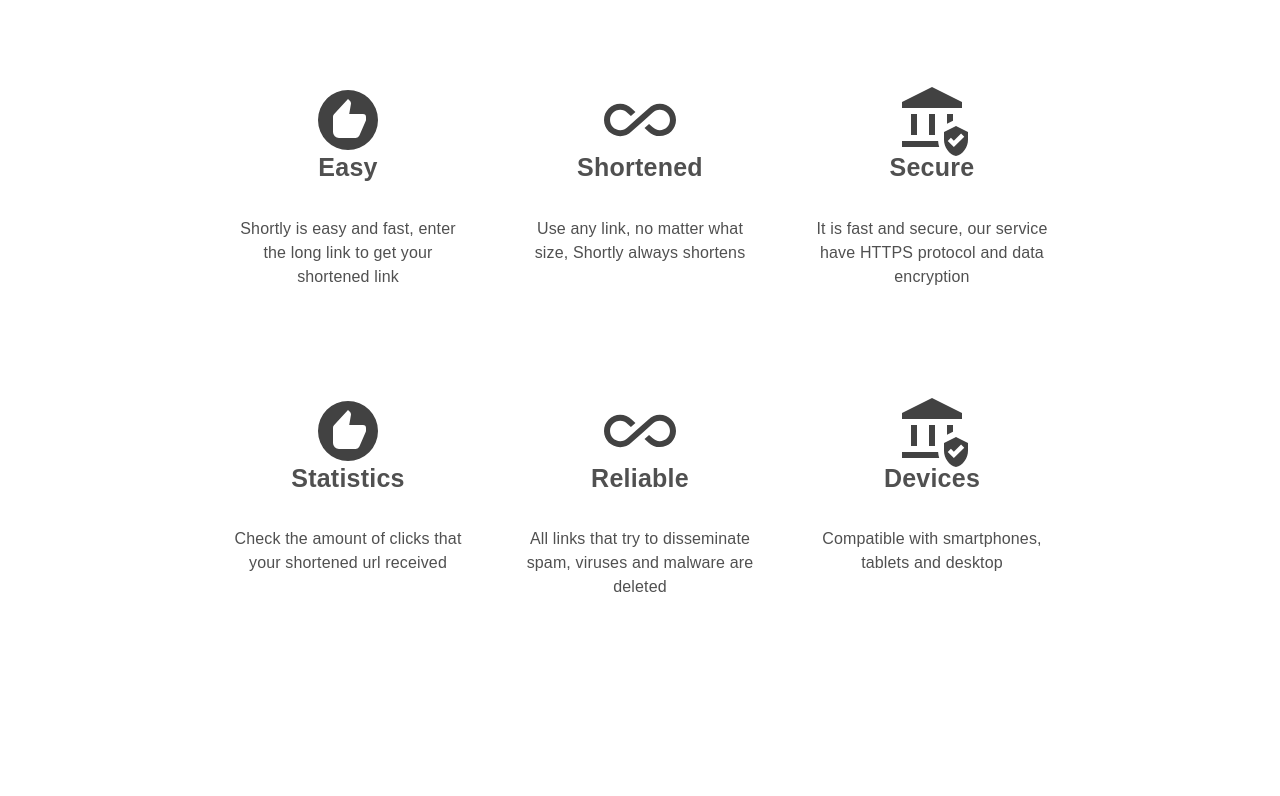
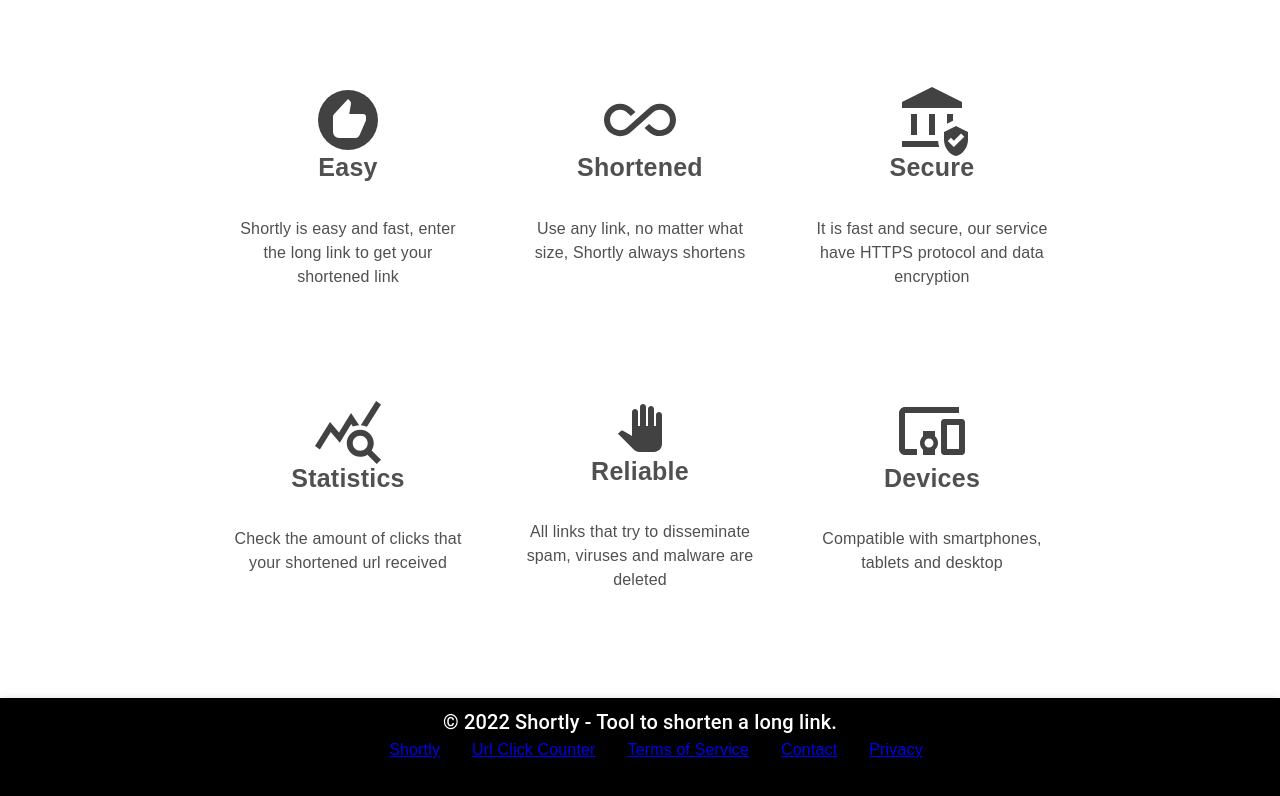
Before and after one commit to jsar3004/Shortly, a React (Create React App) app in the folder client/: page / in a window 1280 px wide. Shown: the part 920-1716 px from the top of the page. Before the commit the page ends 1625 px from the top, so only its background shows below. Built offline with nearby package versions, Linux system fonts and the light colour scheme.

Commit message:
Some new changes

```diff
--- a/client/src/App.js
+++ b/client/src/App.js
@@ -1,11 +1,17 @@
 import './App.css';
 import NavBar from './Components/Navbar';
 import SimpleContainer from './Components/Home'
+import Bottombar from './Components/Bottombar';
+import Shortened from './Components/Shortened';
+import Error from './Components/Error';
 function App() {
   return (
     <>
      <NavBar/>
      <SimpleContainer/>
+     {/* <Shortened/> */}
+     {/* <Error/> */}
+     <Bottombar/>
     </>
   );
 }
--- a/client/src/Components/Bottombar.css
+++ b/client/src/Components/Bottombar.css
@@ -0,0 +1,25 @@
+.List{
+    display: block;
+    list-style-type: none;
+    padding: 0;
+    overflow: hidden;
+
+  }
+.link {
+    display: block;
+    color: blue;
+    text-align: center;
+    padding: 16px;
+    text-decoration: none;
+    font-size:larger;
+
+  }
+.links {
+    float: left;
+    padding-left: 2em;
+
+  }
+  .table {
+	display: table;   /* Allow the centering to work */
+	margin: 0 auto;
+}
--- a/client/src/Components/Bottombar.js
+++ b/client/src/Components/Bottombar.js
@@ -1,45 +1,49 @@
 import * as React from 'react';
+import "./Bottombar.css";
+import { styled } from '@mui/material/styles';
+import AppBar from '@mui/material/AppBar';
+import Box from '@mui/material/Box';
+import Toolbar from '@mui/material/Toolbar';
+import Typography from '@mui/material/Typography';
+import Container from '@mui/material/Container';
+const StyledToolbar = styled(Toolbar)(({ theme }) => ({
+    alignItems: 'flex-start',
+    paddingTop: theme.spacing(1),
+    paddingBottom: theme.spacing(2),
+    backgroundColor:'black',
+    // Override media queries injected by theme.mixins.toolbar
+    '@media all': {
+      minHeight: 128,
+    },
+  }));
 export default function Bottombar(){
     return(
         <>
-    <footer class="site-footer">
-      <div class="container">
-        <div class="row">
-          <div class="col-sm-12 col-md-6">
-            <h6>About</h6>
-            <p class="text-justify">Scanfcode.com <i>CODE WANTS TO BE SIMPLE </i> is an initiative  to help the upcoming programmers with the code. Scanfcode focuses on providing the most efficient code or snippets as the code wants to be simple. We will help programmers build up concepts in different programming languages that include C, C++, Java, HTML, CSS, Bootstrap, JavaScript, PHP, Android, SQL and Algorithm.</p>
+           <Box sx={{ flexGrow: 1 }}>
+      <AppBar position="static">
+        <StyledToolbar>
+        <Container maxWidth="md">
+          <Typography
+            variant="h6"
+            noWrap
+            component="div"
+            sx={{ flexGrow: 1 ,textAlign:'center' }}
+          >
+           © 2022 Shortly - Tool to shorten a long link.
+           </Typography>
+           <div className='table'>
+           <ul className='List'>
+  <li className='links'><a className='Link' href="#home">Shortly</a></li>
+  <li className='links'><a className='Link' href="#news">Url Click Counter</a></li>
+  <li className='links'><a className='Link' href="#news"> Terms of Service</a></li>
+  <li className='links'><a className='Link' href="#contact">Contact</a></li>
+  <li className='links'><a className='Link' href="#about">Privacy</a></li>
+          </ul>
           </div>
-          <div class="col-xs-6 col-md-3 ">
-            <h6>Quick Links</h6>
-            <ul class="footer-links">
-              <li><a href="http://scanfcode.com/about/">About Us</a></li>
-              <li><a href="http://scanfcode.com/contact/">Contact Us</a></li>
-              <li><a href="http://scanfcode.com/contribute-at-scanfcode/">Contribute</a></li>
-              <li><a href="http://scanfcode.com/privacy-policy/">Privacy Policy</a></li>
-              <li><a href="http://scanfcode.com/sitemap/">Sitemap</a></li>
-            </ul>
-          </div>
-        </div>
-      </div>
-      <div class="container">
-        <div class="row">
-          <div class="col-md-8 col-sm-6 col-xs-12">
-            <p class="copyright-text">Copyright &copy; 2017 All Rights Reserved by
-         <a href="#">Scanfcode</a>.
-            </p>
-          </div>
-
-          <div class="col-md-4 col-sm-6 col-xs-12">
-            <ul class="social-icons">
-              <li><a class="facebook" href="#"><i class="fa fa-facebook"></i></a></li>
-              <li><a class="twitter" href="#"><i class="fa fa-twitter"></i></a></li>
-              <li><a class="dribbble" href="#"><i class="fa fa-dribbble"></i></a></li>
-              <li><a class="linkedin" href="#"><i class="fa fa-linkedin"></i></a></li>
-            </ul>
-          </div>
-        </div>
-      </div>
-</footer>
+           </Container>
+</StyledToolbar>
+      </AppBar>
+    </Box>
         </>
     )
 }
--- /dev/null
+++ b/client/src/Components/Error.js
@@ -0,0 +1,50 @@
+import * as React from 'react';
+import CssBaseline from '@mui/material/CssBaseline';
+import Box from '@mui/material/Box';
+import Container from '@mui/material/Container';
+import Typography from '@mui/material/Typography';
+import { Button } from '@mui/material';
+import { Paper } from '@mui/material';
+import { InputBase } from '@mui/material';
+import { Divider } from '@mui/material';
+
+import "./error.css";
+export default function Error() {
+  return (
+    <React.Fragment>
+      <CssBaseline />
+      <Container maxWidth="md">
+        <Box sx={{ bgcolor: '#fff' ,height: 'auto',margin:"30px auto 20px auto"  }}>
+          <Typography
+          component="div"
+          sx={{flexGrow: 1,fontSize:'36px',fontWeight:'bold',fontFamily:'asap,arial',color:'#505050',margin:"10px auto 30px auto",paddingTop:"20px"}}
+          >
+          An error occurred to generate the URL
+          </Typography>
+          <Typography
+          component="div"
+          sx={{flexGrow: 1,fontSize:'16px',fontFamily:'"source sans pro",arial',color:'#505050',margin:"20px auto 20px auto"}}
+          >
+         The URL is not valid, make sure the URL you tried to shorten is correct.
+          </Typography>
+          <Typography
+          component="div"
+          sx={{flexGrow: 1,fontSize:'18px',fontFamily:'"source sans pro",arial',color:'#505050',margin:"0px auto 0px auto"}}
+          >
+         Possible errors:
+          </Typography>
+      </Box>
+      <ul>
+  <li className='errorlist'>Check if the domain is correct</li>
+  <li className='errorlist'>Check if the site is online</li>
+  <li className='errorlist'>Check the length of the url is not too small</li>
+  <li className='errorlist'>Check the address bars and punctuation</li>
+  <li className='errorlist'>The URL may have been blocked</li>
+  <li className='errorlist'>The url may have been reported</li>
+  <li className='errorlist'>Make sure the url does not contain spam</li>
+</ul>
+<Button variant="contained" sx={{mt:3,mb:5.8,p:3}}>Go back and try again</Button>
+      </Container>
+    </React.Fragment>
+  );
+}
--- a/client/src/Components/Grid.js
+++ b/client/src/Components/Grid.js
@@ -4,6 +4,9 @@
 import Box from '@mui/material/Box';
 import Paper from '@mui/material/Paper';
 import Grid from '@mui/material/Grid';
+import DevicesOtherIcon from '@mui/icons-material/DevicesOther';
+import QueryStatsIcon from '@mui/icons-material/QueryStats';
+import PanToolIcon from '@mui/icons-material/PanTool';
 import RecommendIcon from '@mui/icons-material/Recommend';
 import AllInclusiveIcon from '@mui/icons-material/AllInclusive';
 import AssuredWorkloadIcon from '@mui/icons-material/AssuredWorkload';
@@ -85,7 +88,7 @@
     <React.Fragment>
       <Grid item xs={4}>
         <Item>
-        <RecommendIcon className="svg_icons" />
+        <QueryStatsIcon className="svg_icons" />
         <Typography
           component="div"
           sx={{flexGrow: 1,fontSize:'25px',fontWeight:'bold',fontFamily:'asap,arial',color:'#505050',margin:"10px auto 30px auto"}}
@@ -102,7 +105,7 @@
       </Grid>
       <Grid item xs={4}>
         <Item>
-        <AllInclusiveIcon className="svg_icons"/>
+        <PanToolIcon className="svg_icons" sx={{fontSize:'medium'}}/>
         <Typography
           component="div"
           sx={{flexGrow: 1,fontSize:'25px',fontWeight:'bold',fontFamily:'asap,arial',color:'#505050',margin:"10px auto 30px auto"}}
@@ -118,7 +121,7 @@
         </Item>
       </Grid>
       <Grid item xs={4}>
-        <Item><AssuredWorkloadIcon className="svg_icons"/>
+        <Item><DevicesOtherIcon className="svg_icons"/>
         <Typography
           component="div"
           sx={{flexGrow: 1,fontSize:'25px',fontWeight:'bold',fontFamily:'asap,arial',color:'#505050',margin:"10px auto 30px auto"}}
--- a/client/src/Components/Navbar.js
+++ b/client/src/Components/Navbar.js
@@ -9,6 +9,7 @@
   alignItems: 'flex-start',
   paddingTop: theme.spacing(1),
   paddingBottom: theme.spacing(2),
+  backgroundColor:'black',
   // Override media queries injected by theme.mixins.toolbar
   '@media all': {
     minHeight: 128,
@@ -17,14 +18,14 @@
 
 export default function NavBar() {
   return (
-    <Box sx={{ flexGrow: 1 }}>
+    <Box sx={{ flexGrow: 1  }}>
       <AppBar position="static">
         <StyledToolbar>
           <Typography
             variant="h2"
             noWrap
             component="div"
-            sx={{ flexGrow: 1 ,alignSelf: 'center',textAlign:'center' }}
+            sx={{ flexGrow: 1 ,alignSelf: 'center',textAlign:'center'}}
           >
             Shortly
           </Typography>
--- /dev/null
+++ b/client/src/Components/Shortened.js
@@ -0,0 +1,64 @@
+import * as React from 'react';
+import CssBaseline from '@mui/material/CssBaseline';
+import Box from '@mui/material/Box';
+import Container from '@mui/material/Container';
+import Typography from '@mui/material/Typography';
+import { Button } from '@mui/material';
+import { Paper } from '@mui/material';
+import { InputBase } from '@mui/material';
+import { Divider } from '@mui/material';
+export default function Shortened() {
+  return (
+    <React.Fragment>
+      <CssBaseline />
+      <Container maxWidth="md">
+        <Box sx={{ bgcolor: '#fff',boxShadow:'0 1px 4px #ccc' ,height: 'auto',margin:"30px auto 20px auto"  }}>
+          <Typography
+          component="div"
+          sx={{flexGrow: 1,textAlign:'center',fontSize:'36px',fontWeight:'bold',fontFamily:'asap,arial',color:'#505050',margin:"10px auto 30px auto",paddingTop:"20px"}}
+          >
+          Your shortened URL
+          </Typography>
+          <Typography
+          component="div"
+          sx={{flexGrow: 1,textAlign:'center',fontSize:'16px',fontFamily:'"source sans pro",arial',color:'#505050',margin:"20px auto 70px auto",paddingBottom:"20px"}}
+          >
+         Use our URL Shortener to create a shortened link making it easy to remember
+          </Typography>
+        <Paper
+      component="form"
+      sx={{ p: '2px 4px', display: 'flex', alignItems: 'center', maxWidth:"100%" }}
+    >
+      <InputBase
+        sx={{borderWidth:'2px',borderStyle:'thin', ml: 1, flex: 1 }}
+        placeholder="Paste Link Here"
+        inputProps={{ 'aria-label': 'Paste Link Here' }}
+        id="outlined-required"
+      />
+      <Divider sx={{ height: 28, m: 1 }} orientation="vertical" />
+      <Button variant="contained">Copy Url</Button>
+    </Paper>
+    <Typography
+          component="div"
+          sx={{flexGrow: 1,textAlign:'center',fontSize:'16px',fontFamily:'"source sans pro",arial',color:'#505050',margin:"20px auto 30px auto",paddingTop:"20px"}}
+          >
+      Long URL:
+          </Typography>
+          <Typography
+          component="div"
+          sx={{flexGrow: 1,textAlign:'center',fontSize:'16px',fontFamily:'"source sans pro",arial',color:'#505050',margin:"20px auto 30px auto"}}
+          >
+         Track the total of clicks in real-time from your shortened URL.
+          </Typography>
+          <Typography
+          component="div"
+          sx={{flexGrow: 1,textAlign:'center',fontSize:'16px',fontFamily:'"source sans pro",arial',color:'#505050',margin:"20px auto 70px auto"}}
+          >
+         Create other shortened URL.
+          </Typography>
+      </Box>
+
+      </Container>
+    </React.Fragment>
+  );
+}
--- /dev/null
+++ b/client/src/Components/error.css
@@ -0,0 +1,12 @@
+ul {
+    font: 16px "source sans pro",arial;
+    color: #484848;
+    line-height: 1.5;
+    list-style: none;
+    margin: 0;
+}
+.errorlist{
+    background: url(https://www.shorturl.at/img/icon-tick.png) no-repeat left;
+    padding: 0 0 0 35px;
+    margin-bottom: 1em;
+}
```
Also changed, not shown: 1 other file (tests, documents, lock files or other folders).
